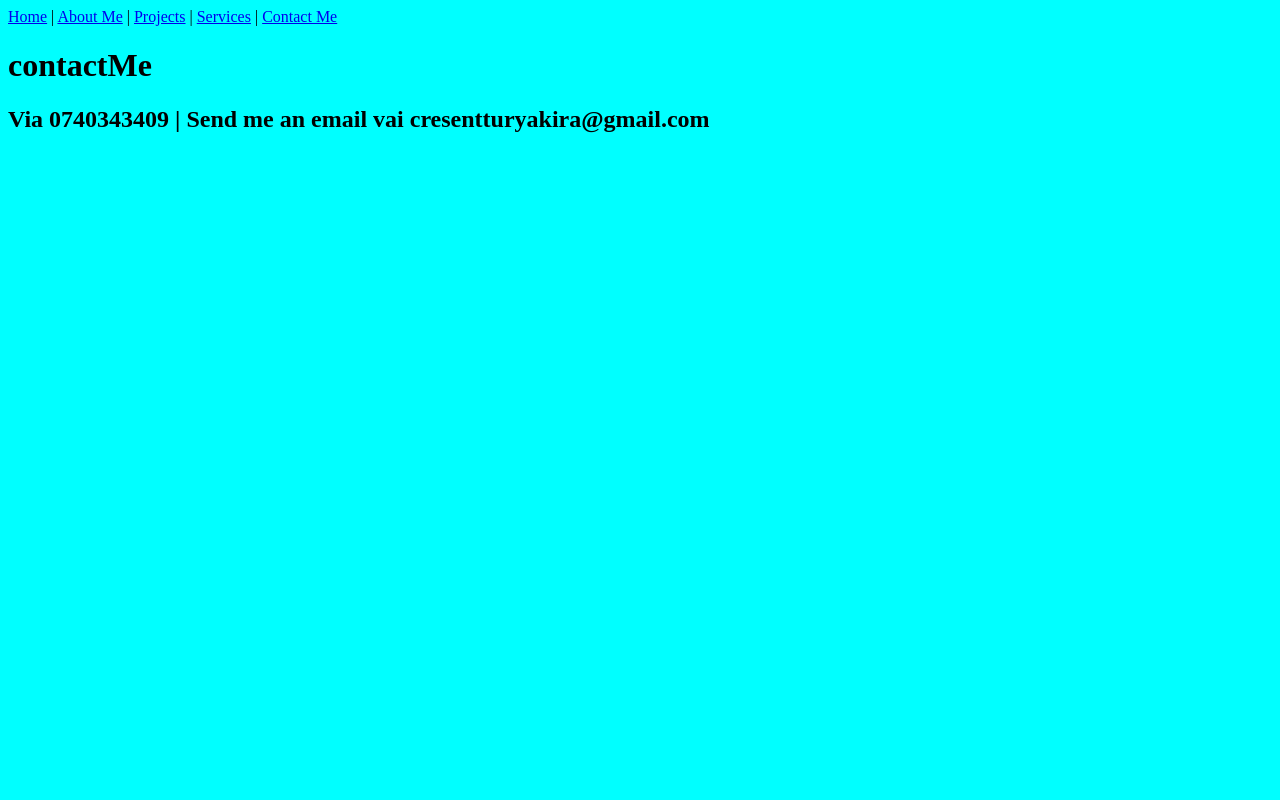
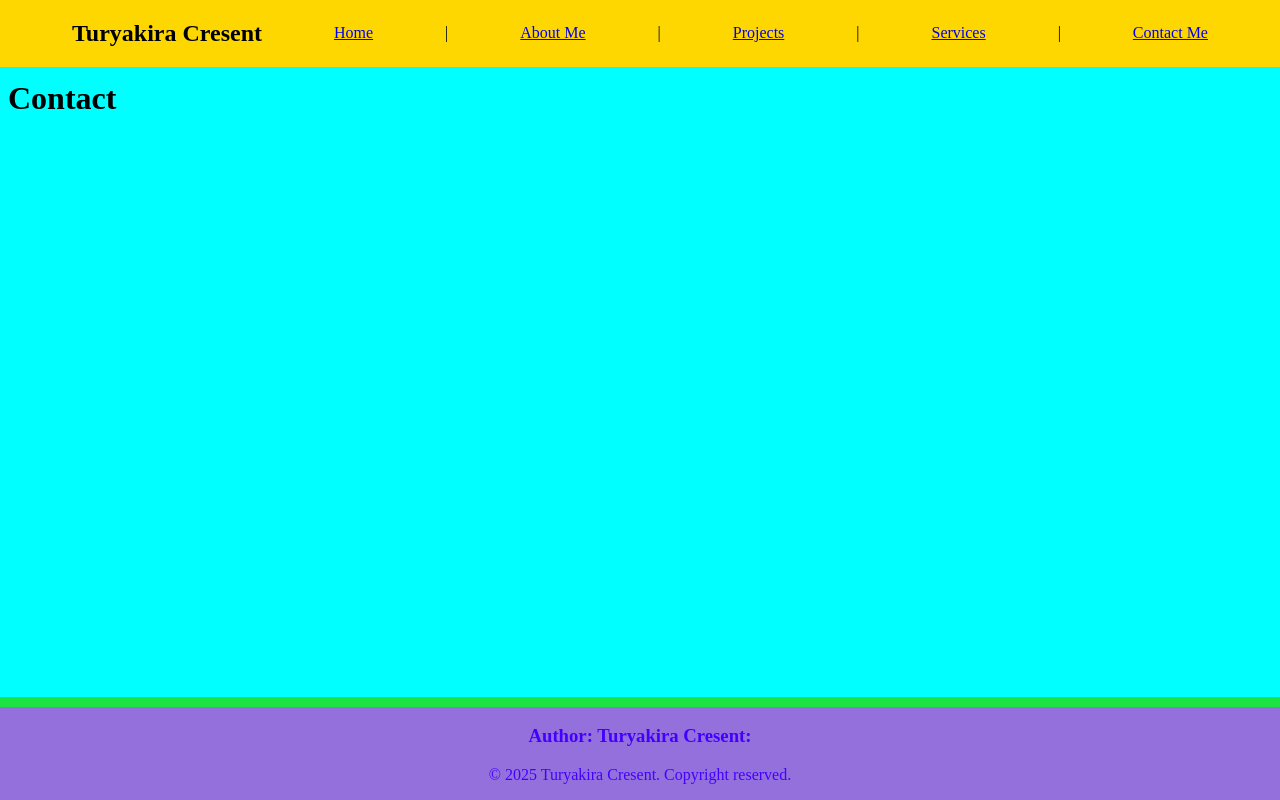
Before and after one commit to turyakiracresent/TuryakiraCresentPortfolio, a Django app: page /contactMe/ in a window 1280 px wide. Run offline with Django 5.2, Linux system fonts and the light colour scheme.

Commit message:
Added colors to my portfolio

```diff
--- a/templates/aboutMe.html
+++ b/templates/aboutMe.html
@@ -1,4 +1,7 @@
+
 {% extends "base.html" %}
 {% block content%}
-<h1>aboutMe</h1>
+<h1>About</h1>
+<h1>About</h1>
+<p>About Me </p>
 {% endblock content%}
--- a/templates/base.html
+++ b/templates/base.html
@@ -12,22 +12,66 @@
     body{
         background-color: cyan;
     }
+    nav{
+        background-color: gold;
+        position: absolute;
+        top:0px;
+        left: 0px;
+        width: 100%;
+        display: flex;
+        padding: 0px;
+        justify-content: space-evenly;
+       align-items: center;
+       gap: 0px;
+
+
+    }
+    footer{
+        position: absolute;
+        background-color: mediumpurple;
+        bottom:0;
+        left: 0;
+        width: 100%;
+        text-align: center;
+        color: rgb(68, 0, 255);
+    }
+
+    hr{
+        border: 5px solid rgb(0, 255, 30);
+        margin: 0;
+        opacity: 0.8;
+    }
 </style>
 <body>
  <header>
-<a href="{% url 'home'%}">Home</a>  |
+   <nav>
+    <h1>Turyakira Cresent</h1>
 
-<a href="{% url 'aboutMe'%}">About Me</a>  |
 
-<a href="{% url 'projects'%}">Projects</a>  |
+<a href="{% url 'home'%}">Home</a> |
 
-<a href="{% url 'services'%}">Services</a>  |
+<a href="{% url 'aboutMe'%}">About Me</a> |
+
+<a href="{% url 'projects'%}">Projects</a> |
+
+<a href="{% url 'services'%}">Services</a> |
 
 <a href="{% url 'contactMe'%}">Contact Me</a>
+</nav>
 
 </header>
+
 {% block content%}
 
 {% endblock content%}
+
+
+
+<footer>
+    <hr>
+<h3>Author: Turyakira Cresent: </h3>
+    <p>&copy; 2025 Turyakira Cresent. Copyright reserved.</p>
+
+    </footer>
 </body>
 </html>
--- a/templates/contactMe.html
+++ b/templates/contactMe.html
@@ -1,5 +1,6 @@
+
 {% extends "base.html" %}
 {% block content%}
-<h1>contactMe</h1>
-<h2>Via 0740343409 | Send me an email vai cresentturyakira@gmail.com</h2>
+<h1>Contact Me </h1>
+<h1>Contact</h1>
 {% endblock content%}
--- a/templates/index.html
+++ b/templates/index.html
@@ -2,4 +2,6 @@
 {% extends "base.html" %}
 {% block content%}
 <h1>Home</h1>
+<h1>Welcome to My Portfolio</h1>
+<p>This is a brief introduction to my work and skills.</p>
 {% endblock content%}
```
